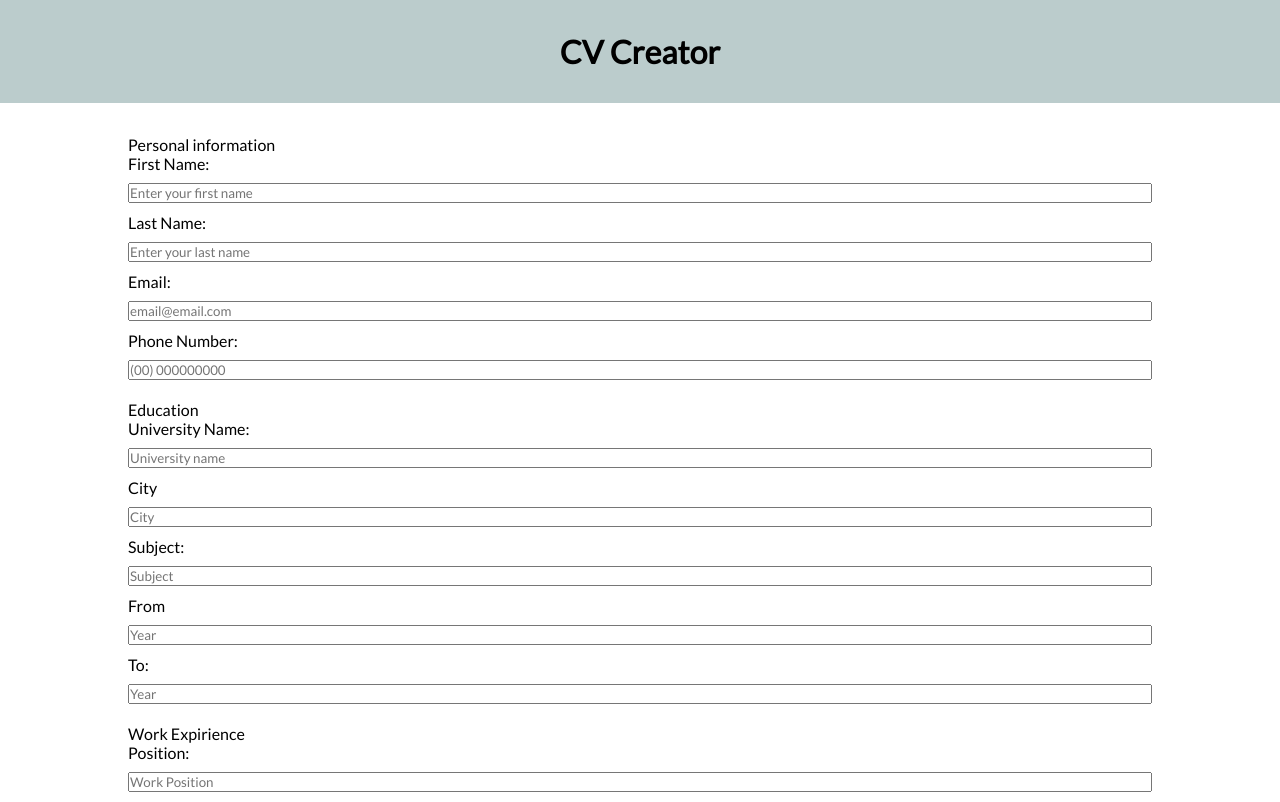
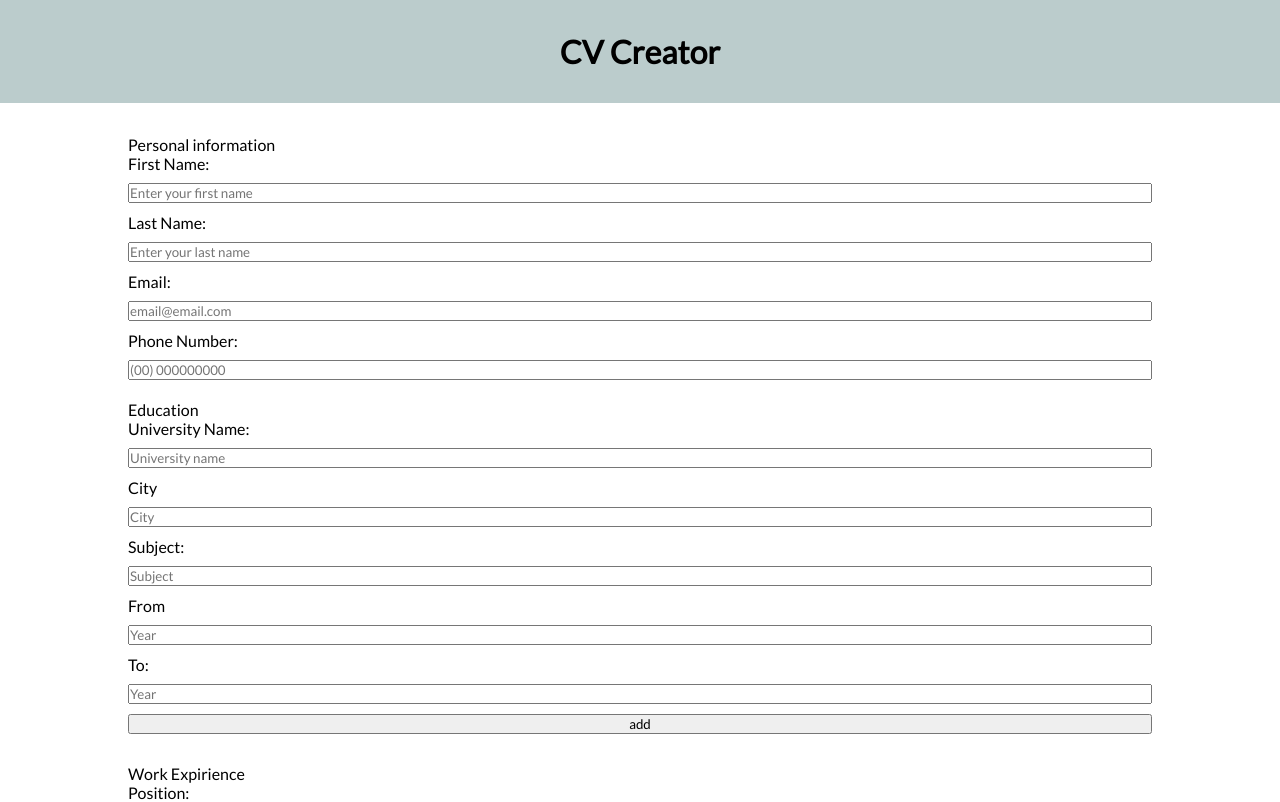
Before and after one commit to guilhermesc-6/cv-creator, a React (Vite) app: page / in a window 1280 px wide. Shown: the top 802 px of the page. Built offline with nearby package versions, Linux system fonts and the light colour scheme.

Commit message:
feat: add education list and add & remove button

```diff
--- a/src/Components/CVForm.jsx
+++ b/src/Components/CVForm.jsx
@@ -24,6 +24,7 @@ export class CVForm extends Component {
       workFrom: "",
       workTo: "",
       workExperiences: [],
+      educationList: [],
     };
 
     this.defineFirstName = this.defineFirstName.bind(this);
@@ -42,6 +43,8 @@ export class CVForm extends Component {
     this.defineWorkTo = this.defineWorkTo.bind(this);
     this.addWorkExperience = this.addWorkExperience.bind(this);
     this.removeWorkExperience = this.removeWorkExperience.bind(this);
+    this.addEducationExperience = this.addEducationExperience.bind(this);
+    this.removeEducationExperience = this.removeEducationExperience.bind(this);
   }
 
   defineFirstName(e) {
@@ -145,6 +148,35 @@ export class CVForm extends Component {
     });
   }
 
+  //add a new object of education information in the educationList array
+  addEducationExperience() {
+    this.setState({
+      educationList: this.state.educationList.concat({
+        id: uuid(),
+        name: this.state.schoolName,
+        city: this.state.schoolCity,
+        subject: this.state.subject,
+        from: this.state.schoolFrom,
+        to: this.state.schoolTo,
+      }),
+    });
+    this.setState({
+      schoolName: "",
+      schoolCity: "",
+      subject: "",
+      schoolFrom: "",
+      schoolTo: "",
+    });
+  }
+
+  //remove the object of educetion information in the educationList array
+  removeEducationExperience(id) {
+    const result = this.state.educationList.filter((edu) => edu.id !== id);
+    this.setState({
+      educationList: result,
+    });
+  }
+
   render() {
     return (
       <form>
@@ -160,6 +192,14 @@ export class CVForm extends Component {
           defineSubject={this.defineSubject}
           defineSchoolFrom={this.defineSchoolFrom}
           defineSchoolTo={this.defineSchoolTo}
+          addEducationExperience={this.addEducationExperience}
+          educationList={this.state.educationList}
+          removeEducationExperience={this.removeEducationExperience}
+          schoolName={this.state.schoolName}
+          schoolCity={this.state.schoolCity}
+          subject={this.state.subject}
+          schoolFrom={this.state.schoolFrom}
+          schoolTo={this.state.schoolTo}
         />
         <WorkInfo
           defineWorkPosition={this.defineWorkPosition}
--- a/src/Components/EducationInfo.jsx
+++ b/src/Components/EducationInfo.jsx
@@ -12,6 +12,14 @@ export class EducationInfo extends Component {
       defineSubject,
       defineSchoolFrom,
       defineSchoolTo,
+      addEducationExperience,
+      educationList,
+      removeEducationExperience,
+      schoolName,
+      schoolCity,
+      subject,
+      schoolFrom,
+      schoolTo,
     } = this.props;
     return (
       <fieldset>
@@ -22,6 +30,7 @@ export class EducationInfo extends Component {
           id="school"
           onChange={defineSchoolName}
           placeholder="University name"
+          value={schoolName}
         />
         <label htmlFor="university-city">City</label>
         <input
@@ -29,6 +38,7 @@ export class EducationInfo extends Component {
           id="university-city"
           onChange={defineSchoolCity}
           placeholder="City"
+          value={schoolCity}
         />
         <label htmlFor="subject">Subject:</label>
         <input
@@ -36,6 +46,7 @@ export class EducationInfo extends Component {
           id="subject"
           onChange={defineSubject}
           placeholder="Subject"
+          value={subject}
         />
         <label htmlFor="date-from">From</label>
         <input
@@ -43,6 +54,7 @@ export class EducationInfo extends Component {
           id="date-from"
           placeholder="Year"
           onChange={defineSchoolFrom}
+          value={schoolFrom}
         />
         <label htmlFor="date-to">To:</label>
         <input
@@ -50,7 +62,30 @@ export class EducationInfo extends Component {
           id="date-to"
           placeholder="Year"
           onChange={defineSchoolTo}
+          value={schoolTo}
         />
+        <input type="button" value="add" onClick={addEducationExperience} />
+        <div className="education-list">
+          {educationList.length > 0
+            ? educationList.map((education) => {
+                return (
+                  <div className="education" key={education.id}>
+                    <span>Name: {`${education.name}`}</span>
+                    <span>Subject: {`${education.subject}`}</span>
+                    <span>City: {`${education.city}`}</span>
+                    <span>From: {`${education.from}`}</span>
+                    <span>To: {`${education.to}`}</span>
+                    <button
+                      type="button"
+                      onClick={() => removeEducationExperience(education.id)}
+                    >
+                      remove
+                    </button>
+                  </div>
+                );
+              })
+            : ""}
+        </div>
       </fieldset>
     );
   }
```
